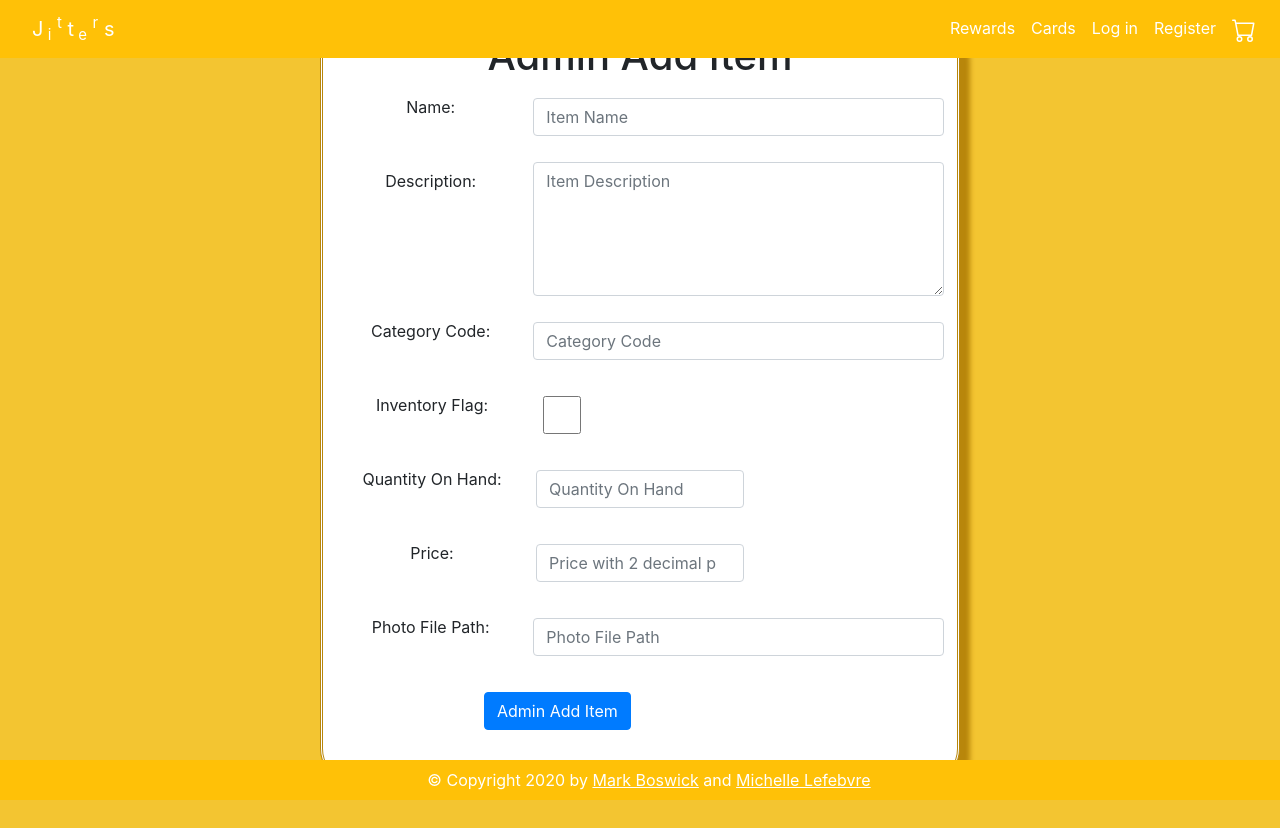
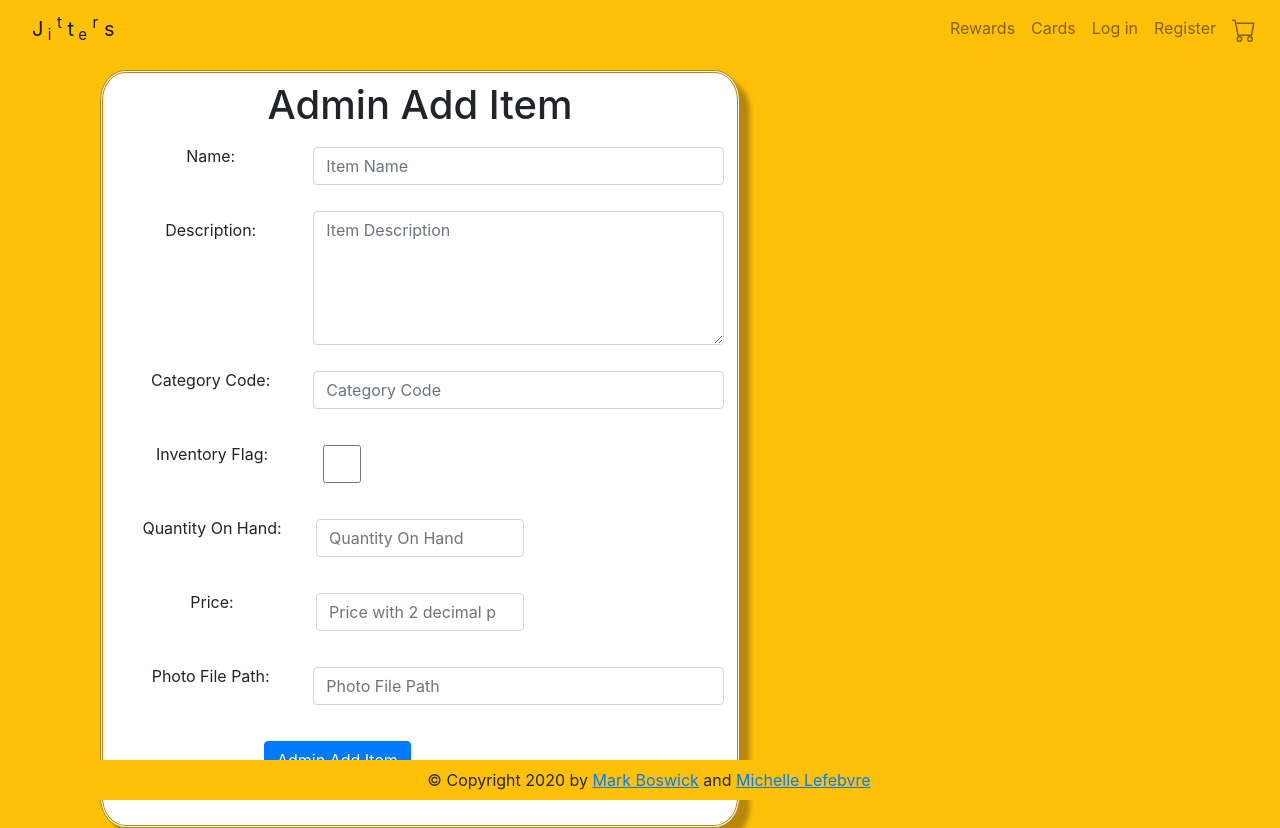
Before and after one commit to Michelle-Lefebvre/ProjectJitters, a PHP site: template templates/admin/additem.html.twig in a window 1280 px wide. Before the commit the page ends 800 px from the top, so only its background shows below. Run offline with PHP 8.4, Linux system fonts and the light colour scheme; the template is opened without the code that fills it, so the values that code supplies are empty; some libraries are stand-ins or nearby versions.

Commit message:
nav-bar changes

```diff
--- a/_menu.php
+++ b/_menu.php
@@ -45,6 +45,7 @@ $sandItemList = DB::query("SELECT categoryCode, itemName, price, priceMed, price
 // });
 
 # menu display
+/*
 function showCoffees()
 {
 ?>
@@ -84,5 +85,5 @@ function showCoffees()
 <?php
 
 }
-showCoffees();
+*/
 ?>
--- a/styles/styles.css
+++ b/styles/styles.css
@@ -1,6 +1,6 @@
 /* background yellow: rgb(243,197,49) */
 body {
-    background-color: rgb(243,197,49);
+    background-color: rgb(255,193,7);
     box-sizing: border-box;
     margin: 0;
     padding: 0;
@@ -17,7 +17,6 @@ body {
 }
 
 a:link {
-    color: white;
     background-color: transparent;
     text-decoration: none;
   }
@@ -29,14 +28,14 @@ a:link {
   }
 
   a:hover {
-    color: darkturquoise;
-    font-weight: 600;
+
+    /* font-weight: 600; */
     background-color: rgb(243,197,49);
     text-decoration: underline;
   }
 
   a:active {
-    color:  darkslategray;
+    color:  darkturquoise;
     font-weight: 800;
     background-color: transparent;
     text-decoration: underline;
@@ -58,10 +57,10 @@ form {
     width: 50vw;
     padding: 20px;
     /* center vertical & horizontal*/
-    position: absolute;
+    /* position: absolute;
     top: 50%;
     left: 50%;
-    transform: translate(-50%, -50%);
+    transform: translate(-50%, -50%); */
     text-align: center;
     border: double medium darkgoldenrod;
     box-shadow: 10px 10px 5px 0px darkgoldenrod;
--- a/templates/master.html.twig
+++ b/templates/master.html.twig
@@ -25,7 +25,10 @@
 			<div class="container">
 
 				{% block header %}
-					<nav class="navbar navbar-expand-md bg-warning fixed-top pl-3 pr-3 pt-2 text-white">
+
+					{% if userSession %}
+
+						<nav class="navbar navbar-dark navbar-expand-md bg-warning fixed-top pl-3 pr-3 pt-2 text-white">
 							<a class="navbar-brand nav-item nav-link active" href="/index">
 								J<sub>
 									i</sub>
@@ -36,22 +39,20 @@
 								s
 							</a>
 
-						<button class="navbar-toggler" type="button" data-toggle="collapse" data-target="#navbarSupportedContent">
+							<button class="navbar-toggler" type="button" data-toggle="collapse" data-target="#collapsingNavbar2">
 								<span class="navbar-toggler-icon"></span>
 							</button>
 
-						<div class="collapse navbar-collapse" id="navbarSupportedContent">
+							<div class="collapse navbar-collapse" id="navbarNavAltMarkup">
 								<ul class="navbar-nav ml-auto text-white">
-
-								{% if userSession %}
 									<li class="nav-item">
 										<a class="nav-link" href="/rewards">Rewards</a>
 									</li>
 									<li class="nav-item">
 										<a class="nav-link" href="/cards">Cards</a>
 									</li>
-									<span>Welcome
-										<b>{{ userSession.firstName }}</b>
+									<span>Welcome<b>{{ userSession.firstName }}</b>
+									</span>
 
 									<li class="nav-item dropdown">
 										<a class="nav-link dropdown-toggle" href="/adminmenu" id="navebarDropdown" data-toggle="dropdown">Admin</a>
@@ -76,8 +77,29 @@
 											</svg>
 										</a>
 									</li>
+								</ul>
+							</div>
+						</nav>
 
 					{% else %}
+
+						<nav class="navbar navbar-light navbar-expand-md bg-warning fixed-top pl-3 pr-3 pt-2 text-white">
+							<a class="navbar-brand nav-item nav-link active" href="/index">
+								J<sub>
+									i</sub>
+								<sup>t</sup>
+								t<sub>
+									e</sub>
+								<sup>r</sup>
+								s
+							</a>
+
+							<button class="navbar-toggler" type="button" data-toggle="collapse" data-target="#navbarSupportedContent">
+								<span class="navbar-toggler-icon"></span>
+							</button>
+
+							<div class="collapse navbar-collapse" id="navbarSupportedContent">
+								<ul class="navbar-nav ml-auto text-white">
 									<li class="nav-item">
 										<a class="nav-link" href="/rewards">Rewards</a>
 									</li>
@@ -97,10 +119,10 @@
 											</svg>
 										</a>
 									</li>
-									{% endif %}
 								</ul>
 							</div>
 						</nav>
+					{% endif %}
 				{% endblock header %}
 
 
@@ -108,8 +130,8 @@
 
 
 				{% block footer %}
-						<nav class="navbar navbar-expand-md navbar-dark bg-warning fixed-bottom p-2 ">
-							<span class="text-white mx-auto">
+					<nav class="navbar navbar-expand-md navbar-light bg-warning fixed-bottom p-2 ">
+						<span class=" mx-auto">
 							&nbsp;&nbsp;&nbsp; &copy; Copyright 2020 by
 							<a href="https://www.linkedin.com/in/mark-b-5533287/">
 								<span class="underline">Mark Boswick</span>
@@ -119,10 +141,8 @@
 								<span class="underline">Michelle Lefebvre</span>
 							</a>
 						</span>
-
 					</nav>
 				{% endblock footer %}
 			</div>
 		</body>
-		</body>
 	</html>
```
Also changed, not shown: _main.php (+2 -6 lines). Lines whose indentation alone changed are shown as unchanged.
